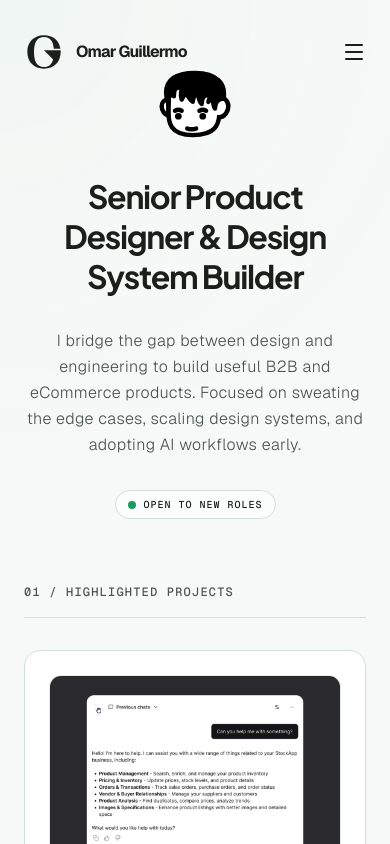
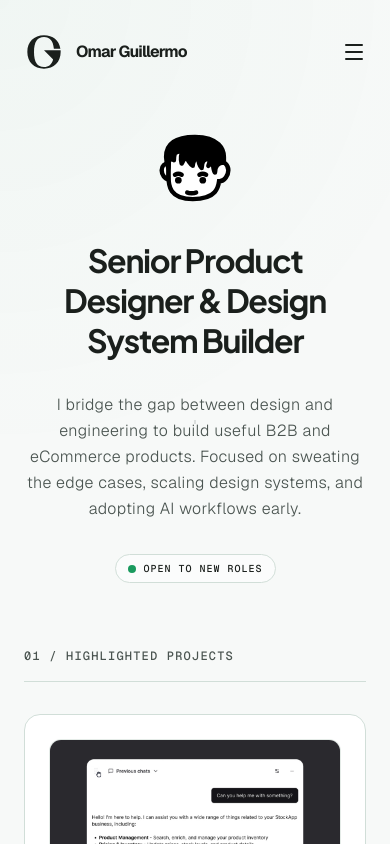
Before and after one commit to omguillermo/portfolio-gemini-v0, a Next.js app: page / in a window 390 px wide. Shown: the top 844 px of the page. Built offline with nearby package versions, Linux system fonts and the light colour scheme.

Commit message:
fix(ui): perfect mobile spacing and modal height

```diff
--- a/app/page.tsx
+++ b/app/page.tsx
@@ -16,7 +16,7 @@ export default function Portfolio() {
     <div className="min-h-screen text-foreground font-sans antialiased selection:bg-selection-bg selection:text-selection-text">
       <div className="fixed inset-0 bg-[radial-gradient(circle_at_0%_0%,var(--brand),transparent_50%)] opacity-[0.03] pointer-events-none" />
 
-      <main className="max-w-6xl mx-auto px-6 pt-40 pb-24 md:px-12 md:pt-64 md:pb-32 relative z-10">
+      <main className="max-w-6xl mx-auto px-6 pt-56 pb-24 md:px-12 md:pt-64 md:pb-32 relative z-10">
         <header className="mb-16 md:mb-24 flex flex-col items-center text-center">
           <Reveal width="100%" overflow="visible">
             <div className="relative inline-block">
--- a/components/GachaModal.tsx
+++ b/components/GachaModal.tsx
@@ -96,7 +96,7 @@ const GachaModal: React.FC<GachaModalProps> = ({ isOpen, onClose }) => {
           initial={{ opacity: 0 }}
           animate={{ opacity: 1 }}
           exit={{ opacity: 0 }}
-          className="fixed inset-0 z-[200] bg-background/80 backdrop-blur-xl flex items-center justify-center p-6"
+          className="fixed inset-0 z-[200] bg-background/80 backdrop-blur-xl flex items-center justify-center md:p-6"
           onClick={closeGacha}
         >
           <motion.div
@@ -104,7 +104,7 @@ const GachaModal: React.FC<GachaModalProps> = ({ isOpen, onClose }) => {
             initial={{ scale: 0.9, opacity: 0, y: 20 }}
             animate={{ scale: 1, opacity: 1, y: 0 }}
             exit={{ scale: 0.9, opacity: 0, y: 20 }}
-            className="bg-surface border-4 border-foreground p-8 md:p-12 max-w-lg w-full shadow-[8px_8px_0px_var(--color-foreground)] relative overflow-hidden flex flex-col"
+            className="bg-surface border-0 md:border-4 border-foreground p-6 md:p-12 max-w-lg w-full h-[100dvh] md:h-auto shadow-none md:shadow-[8px_8px_0px_var(--color-foreground)] relative overflow-y-auto md:overflow-hidden flex flex-col"
             onClick={(e) => e.stopPropagation()}
           >
             <button
```
